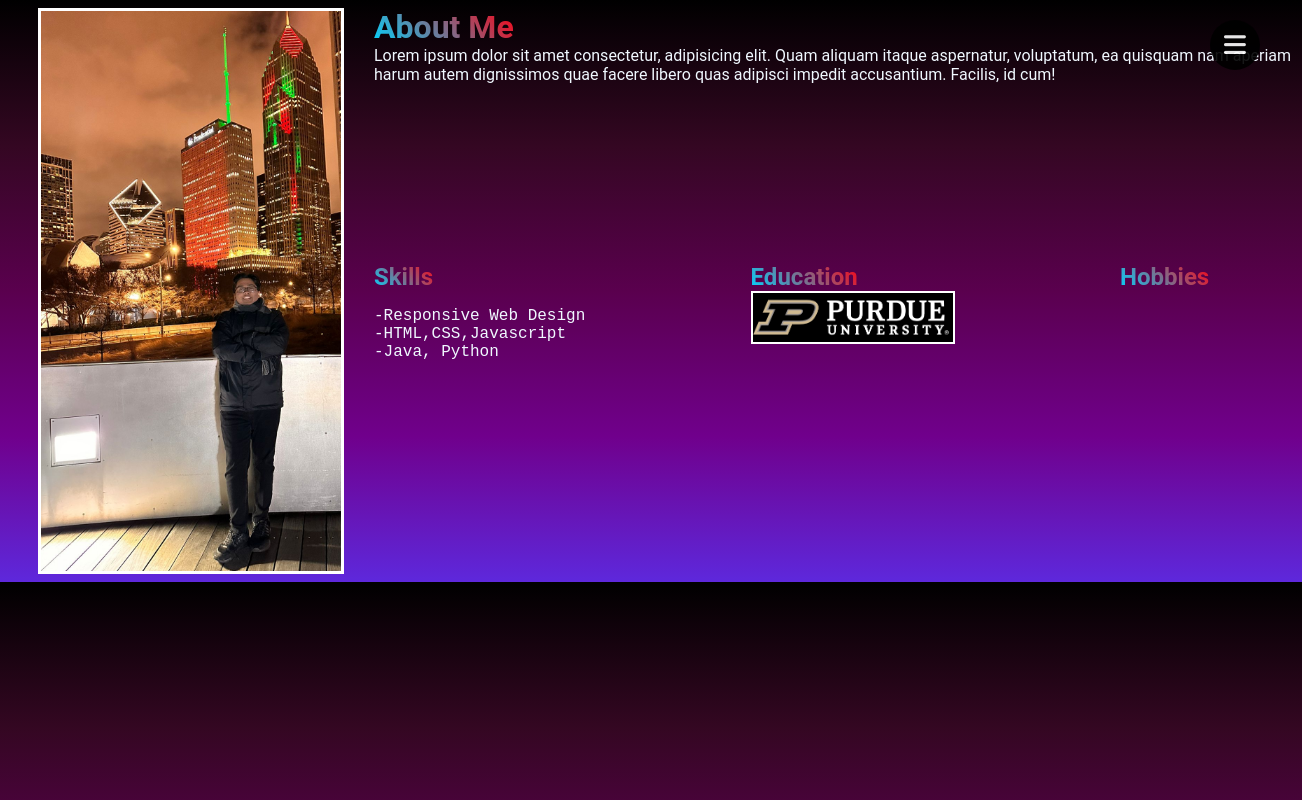
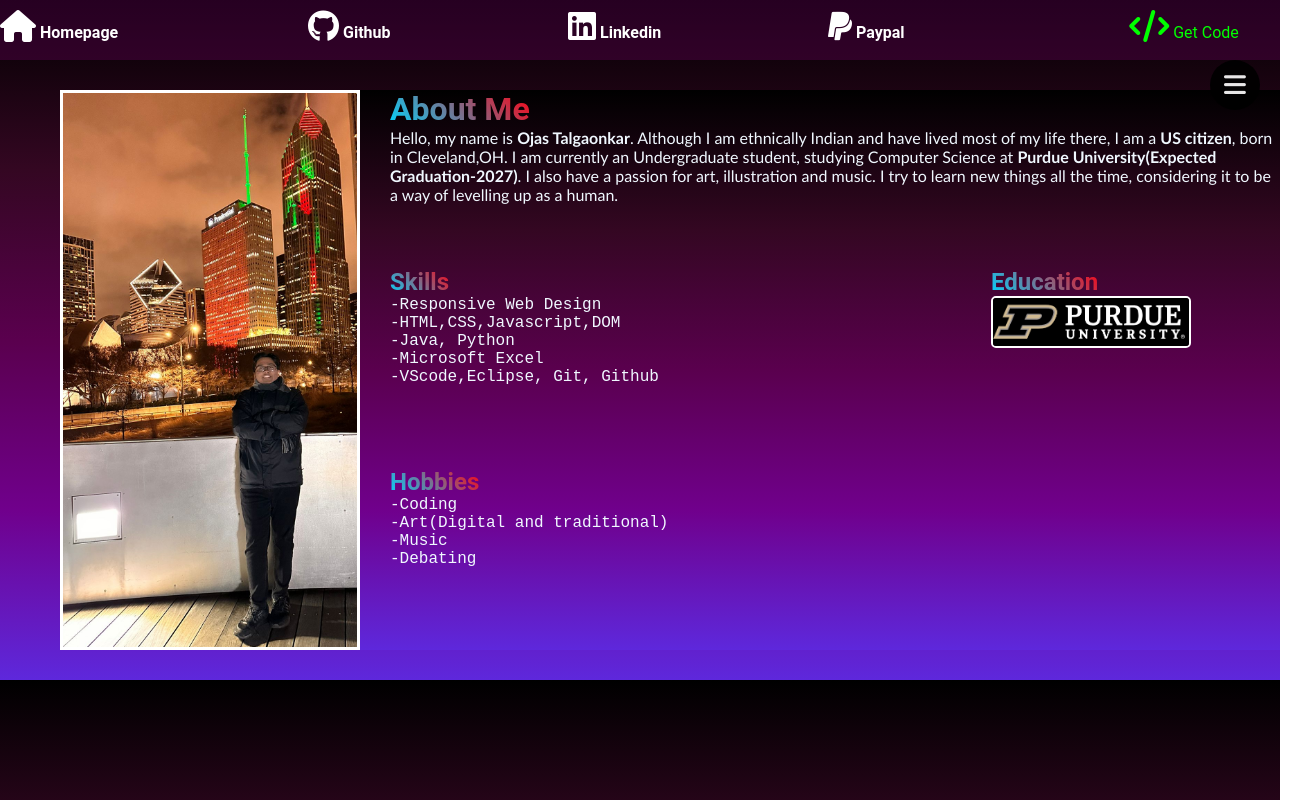
Before and after one commit to OjasTalgaonkar/OjasTalgaonkar.github.io, a plain HTML site: page portfolio.html in a window 1280 px wide. Shown: the whole page, 1302 px wide, since content can reach past the window. Drawn offline with Linux system fonts and the light colour scheme.

Commit message:
Addes navbar

```diff
--- a/portfolio.html
+++ b/portfolio.html
@@ -26,6 +26,36 @@
       </ul>
     </div>
 
+    <!-- Socials/Options -->
+    <div class="OptionBar">
+      <a href="intropage.html" class="home border">
+        <i class="fa-solid fa-house icon"></i>
+        Homepage
+      </a>
+      <a href="https://github.com/OjasTalgaonkar" class="Github rest border">
+        <i class="fa-brands fa-github icon icon"></i>
+        Github
+      </a>
+      <a
+        href="https://www.linkedin.com/in/ojas-talgaonkar-0b6251264/"
+        class="Linkedin rest border"
+      >
+        <i class="fa-brands fa-linkedin icon"></i>
+        Linkedin
+      </a>
+      <a href="" class="paypal rest border">
+        <i class="fa-brands fa-paypal icon"></i>
+        Paypal
+      </a>
+      <a
+        href="https://github.com/OjasTalgaonkar/PortfolioWebsite"
+        class="code border"
+      >
+        <i class="fa-solid fa-code icon"></i>
+        Get Code
+      </a>
+    </div>
+
     <!--About me-->
 
     <div id="AboutMe">
@@ -34,22 +64,28 @@
       <div class="contentbox">
         <div style="text-align: left; width: 100%">
           <span class="headline">About Me</span><br />
-          Lorem ipsum dolor sit amet consectetur, adipisicing elit. Quam aliquam
-          itaque aspernatur, voluptatum, ea quisquam nam aperiam harum autem
-          dignissimos quae facere libero quas adipisci impedit accusantium.
-          Facilis, id cum!
+          <p class="textabout">
+            Hello, my name is <b>Ojas Talgaonkar</b>. Although I am ethnically
+            Indian and have lived most of my life there, I am a
+            <b>US citizen</b>, born in Cleveland,OH. I am currently an
+            Undergraduate student, studying Computer Science at
+            <b>Purdue University(Expected Graduation-2027)</b>. I also have a
+            passion for art, illustration and music. I try to learn new things
+            all the time, considering it to be a way of levelling up as a human.
+          </p>
         </div>
-
-        <div class="content">
+        <div class="content blur">
           <span class="head">Skills</span><br />
           <pre class="text">
 -Responsive Web Design
--HTML,CSS,Javascript
+-HTML,CSS,Javascript,DOM
 -Java, Python
+-Microsoft Excel
+-VScode,Eclipse, Git, Github
           </pre>
         </div>
 
-        <div class="content">
+        <div class="content blur">
           <span class="head">Education</span><br />
           <!-- <pre class="text">Purdue University</pre> -->
           <a href="https://www.purdue.edu/"
@@ -60,8 +96,14 @@
           /></a>
         </div>
 
-        <div class="content">
+        <div class="content blur">
           <span class="head">Hobbies</span>
+          <pre class="text">
+-Coding
+-Art(Digital and traditional)
+-Music
+-Debating
+          </pre>
         </div>
       </div>
     </div>
--- a/style.css
+++ b/style.css
@@ -1,3 +1,13 @@
+* {
+    padding: 0;
+    margin: 0;
+    box-sizing: border-box;
+}
+
+a {
+    text-decoration: none;
+}
+
 body {
     background-image: linear-gradient(to bottom, #000000, #340722, #5a004e, #70008c, #5e28dc);
     font-family: "roboto", sans-serif;
@@ -11,7 +21,7 @@ body {
 
 .burger {
     position: absolute;
-    top: 20px;
+    top: 60px;
     right: 20px;
     width: 50px;
     height: 50px;
@@ -56,12 +66,63 @@ body {
     transition: transform 500ms;
 }
 
+/* Options Bar */
+.OptionBar {
+    height: 60px;
+    background-color: #5a004e6c;
+    display: flex;
+    color: rgb(255, 255, 255);
+    justify-content: space-between;
+    align-items: center;
+}
+
+.icon {
+    font-size: xx-large;
+    /* position: relative;
+    top: 5px; */
+}
+
+.home {
+    width: 10rem;
+    font-weight: bolder;
+    height: 50px;
+    padding-top: 5px;
+    color: white;
+}
+
+.rest {
+    width: 7rem;
+    font-weight: bold;
+    height: 50px;
+    padding-top: 5px;
+    color: white;
+}
+
+.code {
+    width: 12rem;
+    text-align: center;
+    justify-self: end;
+    color: rgb(0, 255, 0);
+    height: 50px;
+    padding-top: 5px;
+}
+
+.border:hover {
+    border: 2px solid rgba(255, 255, 255, 0.336);
+}
+
 #AboutMe {
     display: flex;
     /* flex-wrap: wrap; */
     position: relative;
     top: 10%;
     left: 30px;
+    margin: 30px;
+    background-image: inherit;
+}
+
+.textabout {
+    font-family: 'Gill Sans', 'Gill Sans MT', Calibri, 'Trebuchet MS', sans-serif;
 }
 
 .image {
@@ -113,8 +174,18 @@ body {
 .uni {
     width: 200px;
     border: 2px solid white;
+    border-radius: 5px;
 }
 
 .uni:hover {
     border-color: black;
 }
+
+
+
+.blur:hover {
+    transform: scale(110%);
+    background-color: rgba(7, 89, 51, 0.783);
+    border-radius: 12px;
+    transition: all 0.2s ease-in;
+}
```
